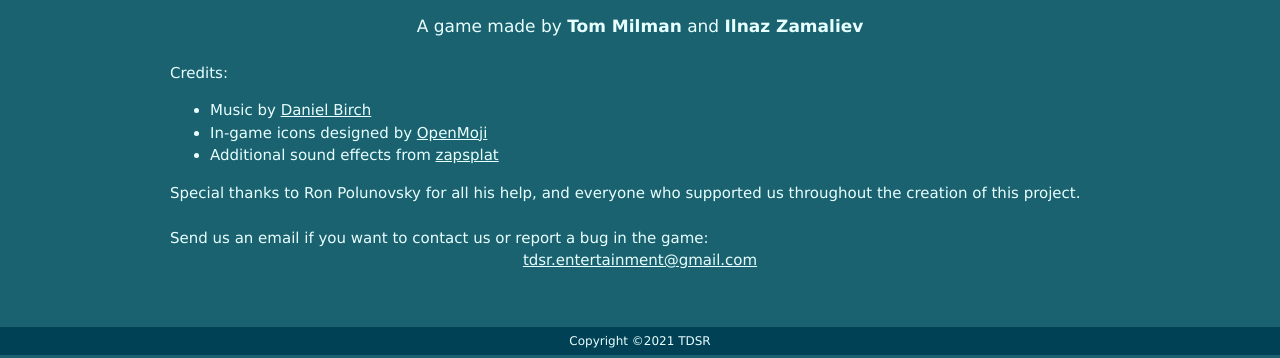
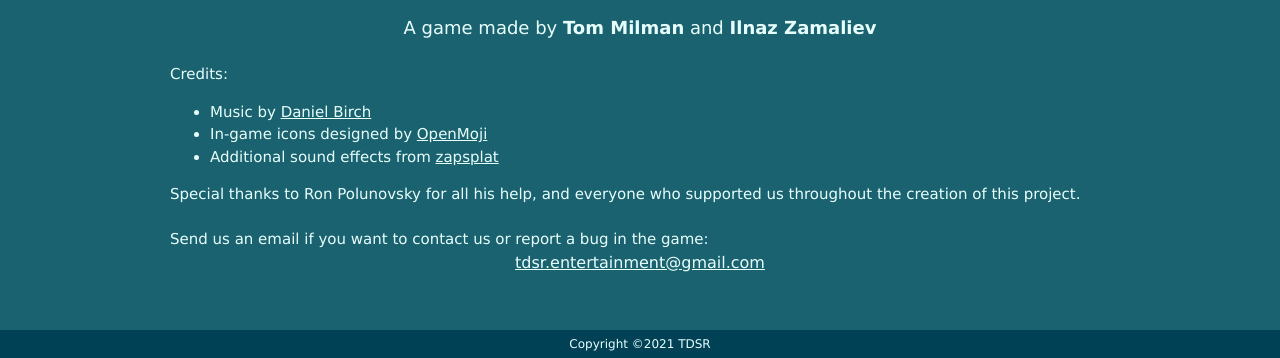
Before and after one commit to tdsr-entertainment/Castorllation, a plain HTML site: page index.html in a window 1280 px wide. Shown: the part 1210-1568 px from the top of the page. Drawn offline with nearby package versions, Linux system fonts and the light colour scheme.

Commit message:
update: files

```diff
--- a/index.html
+++ b/index.html
@@ -55,7 +55,7 @@
 
     <!--Credits-->
     <div id="credits">
-        <div style="font-size: 17px; text-align: center">
+        <div style="font-size: 18px; text-align: center">
             A game made by <b>Tom Milman</b> and <b>Ilnaz Zamaliev</b>
         </div>
         <br>
@@ -68,20 +68,15 @@
         </ul>
 
         Special thanks to Ron Polunovsky for all his help, and everyone who supported us throughout the creation of this project.
-        <br>
-        <br>
-        <div >
-            Send us an email if you want to contact us or report a bug in the game:
-            <br>
-            <a href="mailto:tdsr.entertainment@gmail.com"><section style="text-align: center">tdsr.entertainment@gmail.com</section></a>
-            <br>
-
-        </div>
-
     </div>
 
+    <br>
+
     <div id="contact">
-
+        Send us an email if you want to contact us or report a bug in the game:
+        <br>
+        <a href="mailto:tdsr.entertainment@gmail.com" ><section style="text-align: center; font-size: 16px;">tdsr.entertainment@gmail.com</section></a>
+        <br>
     </div>
 </div>
 
```
Also changed, not shown: 1 other file.
